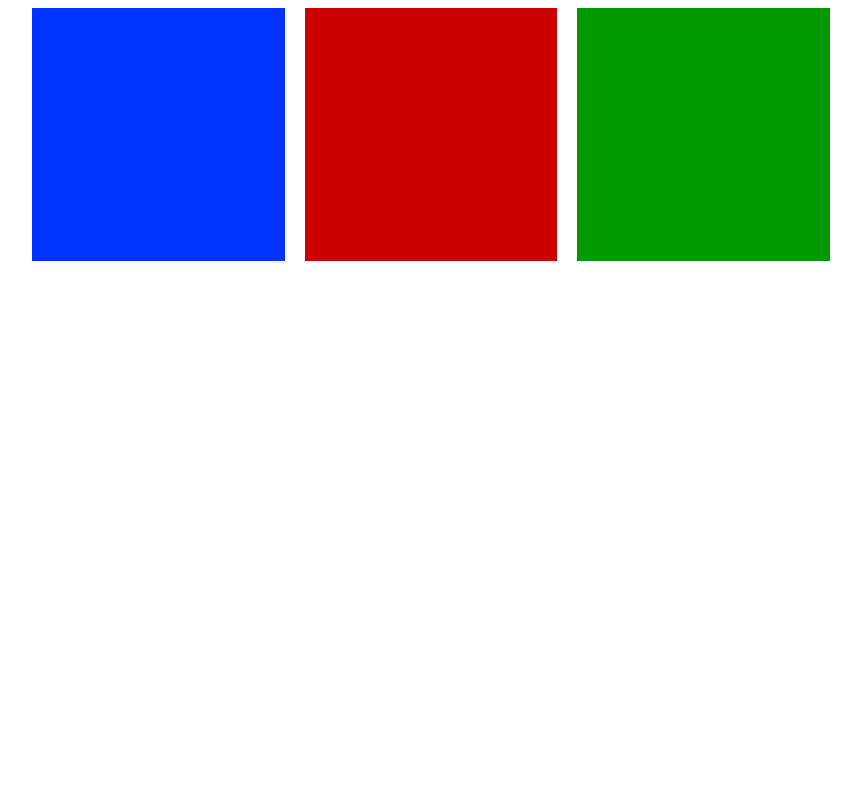
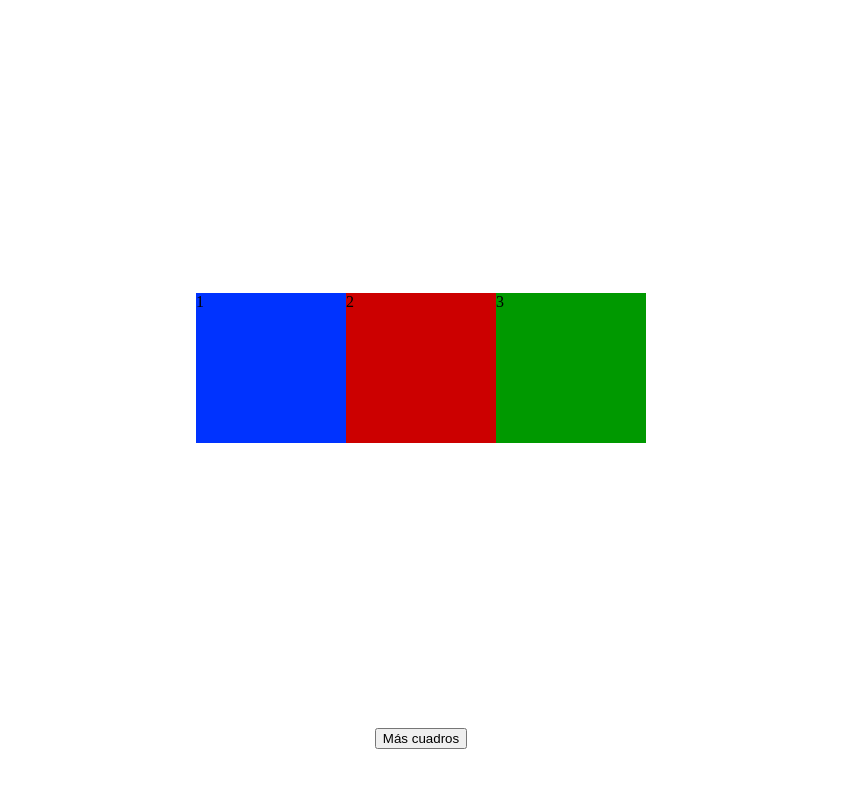
Before and after one commit to Hanie24/cuadros, a plain HTML site: page index.html in a window 1280 px wide. Shown: the whole page, without its empty margins (219-1080 px from the left). Drawn offline with nearby package versions, Linux system fonts and the light colour scheme.

Commit message:
los cuadros desaparecen y se crean mas con el boton

```diff
--- a/app.js
+++ b/app.js
@@ -1,14 +1,24 @@
-let elements = document.getElementsByClassName("square");
+(function(){
+    let html = "";
+    let boxes = [1,2,3];
+    boxes.map(function(item){
+        html +=`<div class="square">${item}</div>`;
+    });
+    $("#Container_Boxes").html(html);
 
-for(let i = 0; i < elements.length; i++) {
-    elements[i].onclick = function() {
-        var element = elements[0];
-        while(element) {
-            if(element.tagName === "div") {
-                element.classList.remove("pink");
-                }
-                element = element.nextSibling;
+    $(document).on('click', '.square', function clickOnIt(e){
+        if(!$(e.target).hasClass('callToAction')){
+            $(e.target).css('background', 'pink').addClass('callToAction');
+        }else {
+            $(e.target).hide();
         }
-        this.classList.add("pink");
-    };
-}
+    });
+
+    let count = 3;
+    $('#Button').on('click', function(){
+        count++;
+        boxes.push(count);
+        $("#Container_Boxes").append(`<div class="square">${count}</div>`);
+    });
+
+})();
--- a/index.html
+++ b/index.html
@@ -8,11 +8,9 @@
     <link rel="stylesheet" href="style.css">
 </head>
 <body>
-    <div class="center">
-        <div class="square blue"></div>
-        <div class="square red"></div>
-        <div class="square green"></div>
-    </div>
+    <div id="Container_Boxes" class="squares"></div>
+    <button id="Button" class="button">Más cuadros</button>
+    <script src="https://code.jquery.com/jquery-3.4.1.min.js" integrity="sha256-CSXorXvZcTkaix6Yvo6HppcZGetbYMGWSFlBw8HfCJo=" crossorigin="anonymous"></script>
     <script src="app.js"></script>
 </body>
 </html>
--- a/style.css
+++ b/style.css
@@ -1,29 +1,33 @@
-.center {
+.squares {
     display: flex;
+    width: 100%;
+    height: 90vh;
     justify-content: center;
+    align-items: center;
+    padding: 20px;
+    box-sizing: border-box;
 }
 
-.square {
-    width: 20%;
-    padding-top: 20%;
-    display: inline-block;
-    margin-left: 20px;
+.button {
+    margin-left: auto;
+    margin-right: auto;
+    display:block
 }
 
-.blue {
+.square{
+    width: 150px;
+    height: 150px;
     background-color: #0033FF;
 }
 
-.red {
+.square:nth-child(2n){
     background-color: #CC0000;
+    width: 150px;
+    height: 150px;
 }
 
-.green {
+.square:nth-child(3n){
     background-color: #009900;
+    width: 150px;
+    height: 150px;
 }
-
-.pink {
-    background-color: #ff689d;
-    color: #fff;
-    font-weight:bold;
-}
```
